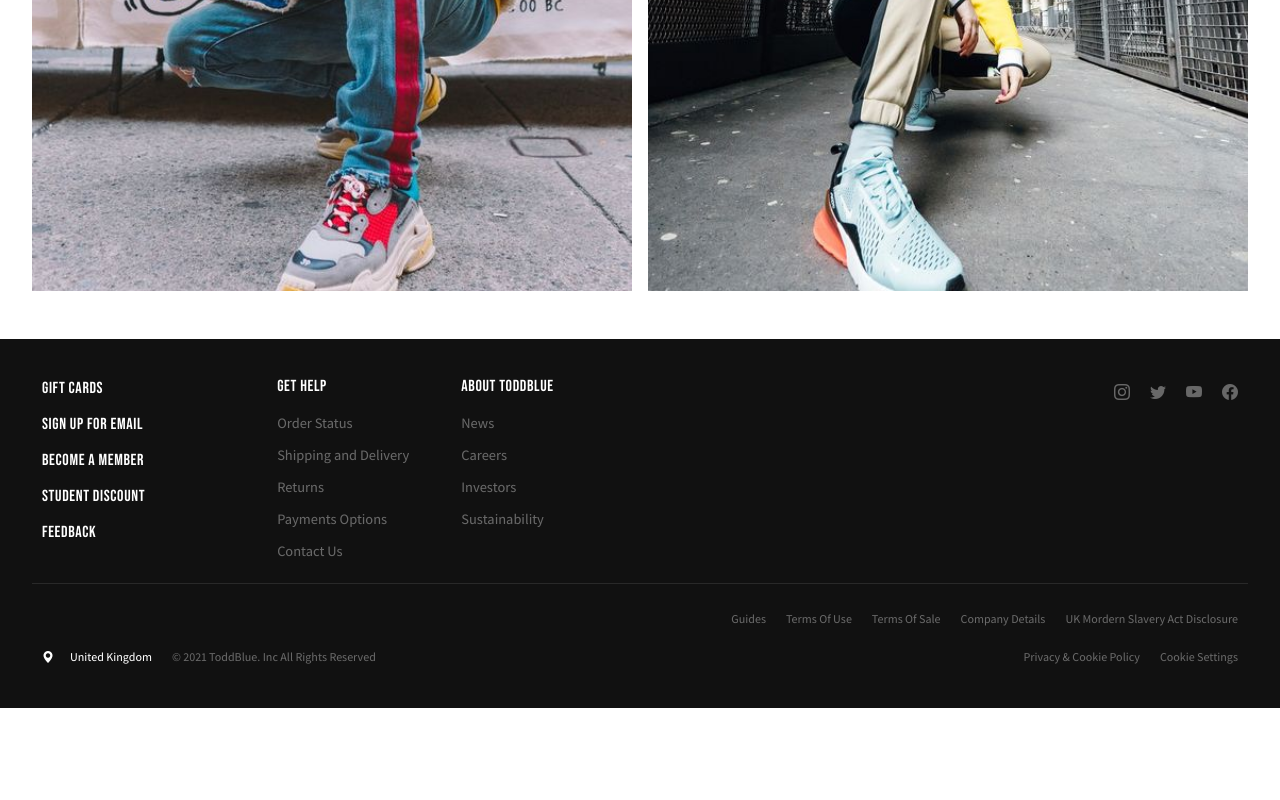
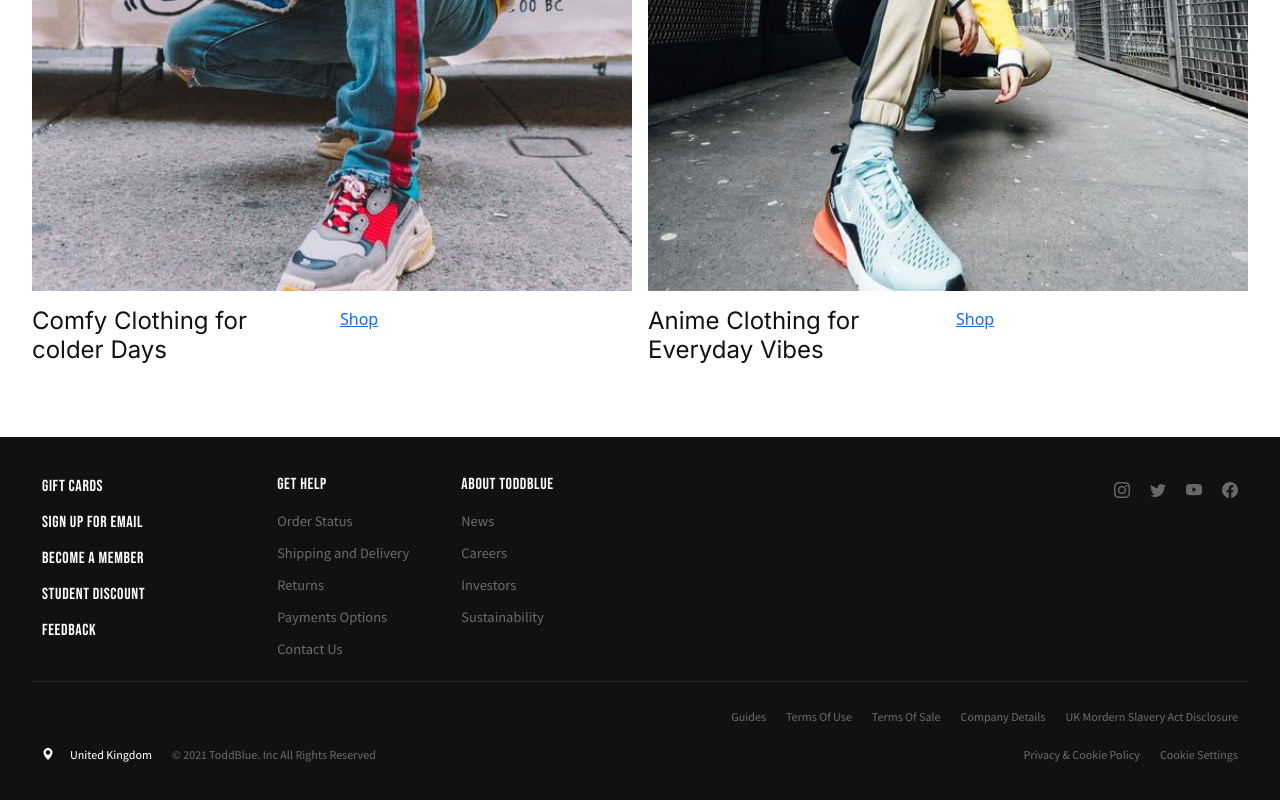
Before and after one commit to Todd-Owen-Mpeli/toddblue-website, a Next.js app: page / in a window 1280 px wide. Shown: the part 2026-2826 px from the top of the page. Before the commit the page ends 2734 px from the top, so only its background shows below. Built offline with nearby package versions, Linux system fonts and the light colour scheme.

Commit message:
Created a description section for the cosy set display.

```diff
--- a/pages/index.js
+++ b/pages/index.js
@@ -1,3 +1,4 @@
+import {Button} from "bootstrap";
 import Head from "next/head";
 import Image from "next/image";
 import styles from "../styles/Home.module.scss";
@@ -208,6 +209,15 @@ export default function Home() {
 									objectFit="cover"
 								/>
 							</a>
+
+							<div className={styles.content}>
+								<h2>Comfy Clothing for colder Days</h2>
+								<newButton>
+									<a href="#" target="blank">
+										Shop
+									</a>
+								</newButton>
+							</div>
 						</div>
 						<div className={styles.productDisplay}>
 							<a href="#" target="blank">
@@ -220,6 +230,14 @@ export default function Home() {
 									objectFit="cover"
 								/>
 							</a>
+							<div className={styles.content}>
+								<h2>Anime Clothing for Everyday Vibes</h2>
+								<newButton>
+									<a href="#" target="blank">
+										Shop
+									</a>
+								</newButton>
+							</div>
 						</div>
 					</div>
 				</div>
```
